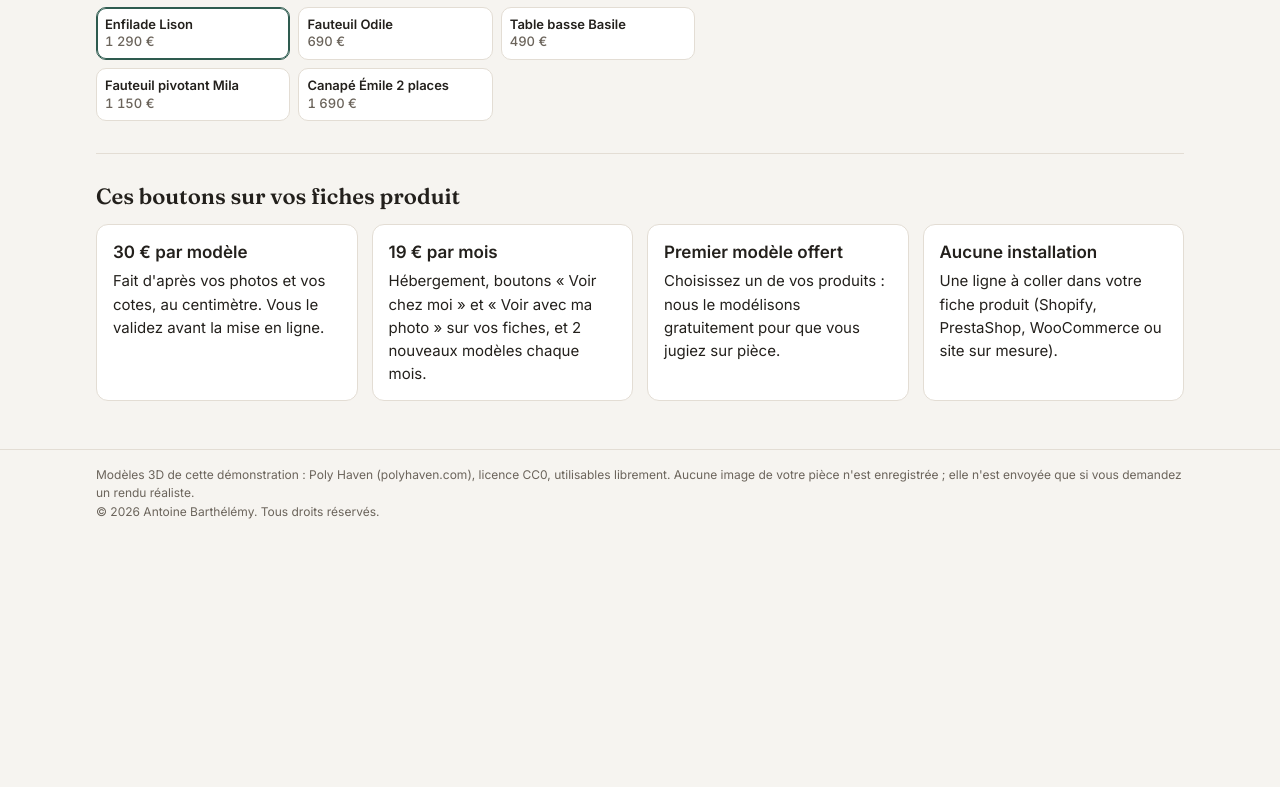
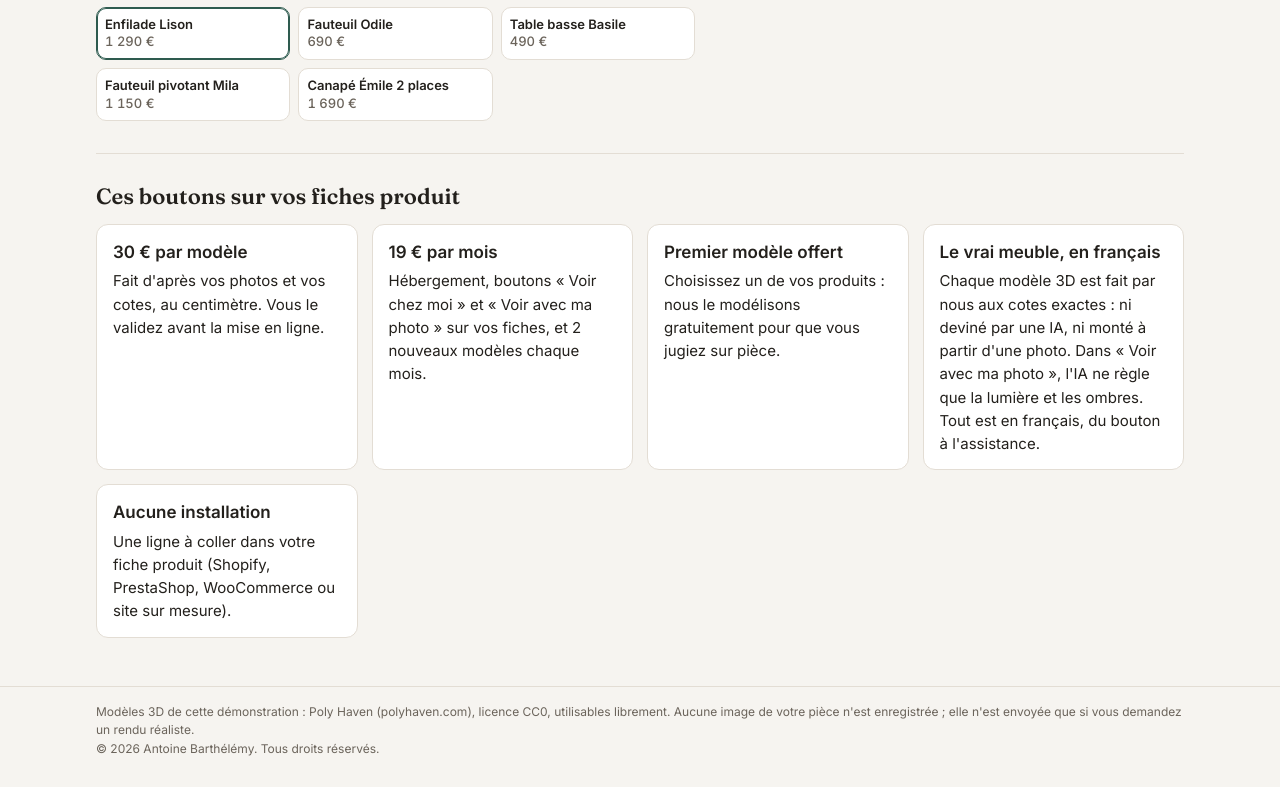
Before and after one commit to AntoineBarthelemy/catalogue-ra, a plain HTML site: page boutique/index.html in a window 1280 px wide. Shown: the part 721-1508 px from the top of the page. Before the commit the page ends 1270 px from the top, so only its background shows below. Drawn offline with nearby package versions, Linux system fonts and the light colour scheme.

Commit message:
Démo boutique : ce qui nous distingue dans l'offre

```diff
--- a/boutique/index.html
+++ b/boutique/index.html
@@ -143,6 +143,7 @@ p { margin: 0; }
       <div><b>30 € par modèle</b><p>Fait d'après vos photos et vos cotes, au centimètre. Vous le validez avant la mise en ligne.</p></div>
       <div><b>19 € par mois</b><p>Hébergement, boutons « Voir chez moi » et « Voir avec ma photo » sur vos fiches, et 2 nouveaux modèles chaque mois.</p></div>
       <div><b>Premier modèle offert</b><p>Choisissez un de vos produits : nous le modélisons gratuitement pour que vous jugiez sur pièce.</p></div>
+      <div><b>Le vrai meuble, en français</b><p>Chaque modèle 3D est fait par nous aux cotes exactes : ni deviné par une IA, ni monté à partir d'une photo. Dans « Voir avec ma photo », l'IA ne règle que la lumière et les ombres. Tout est en français, du bouton à l'assistance.</p></div>
       <div><b>Aucune installation</b><p>Une ligne à coller dans votre fiche produit (Shopify, PrestaShop, WooCommerce ou site sur mesure).</p></div>
     </div>
   </section>
```
